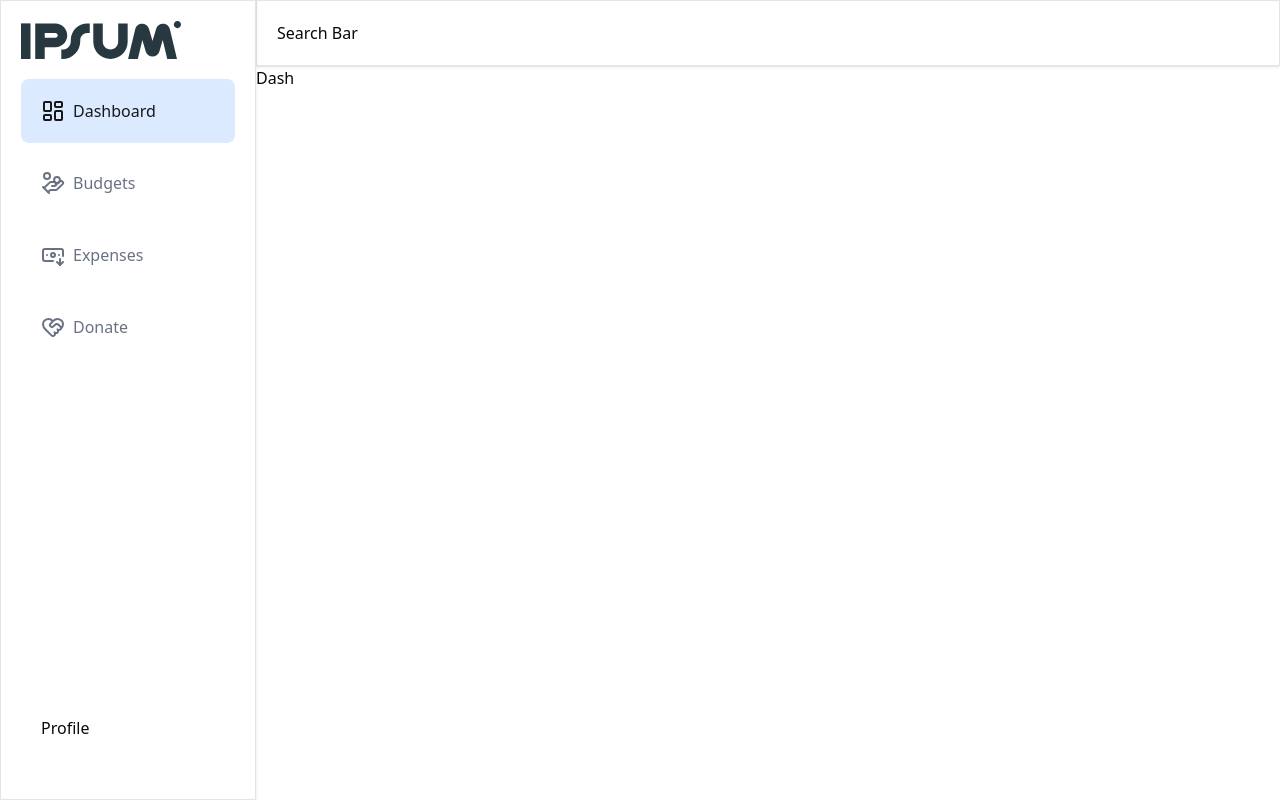
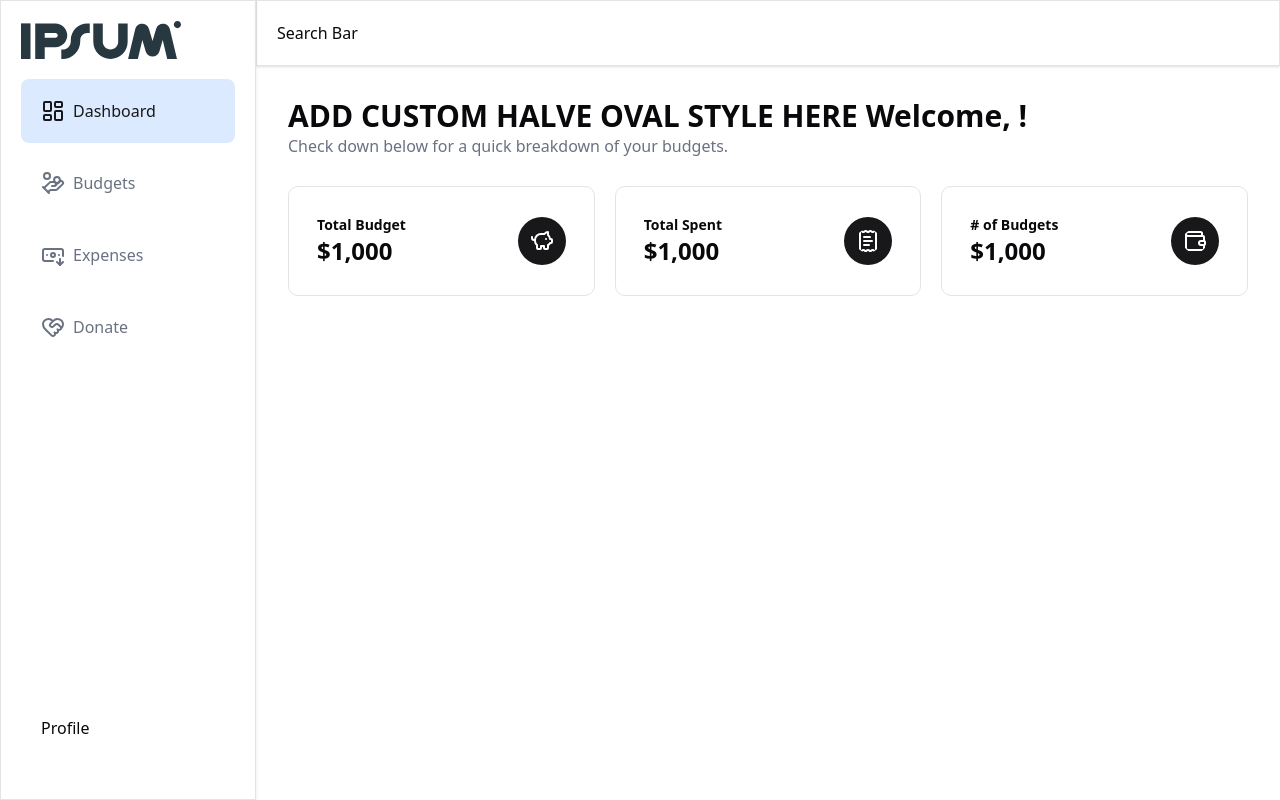
Before and after one commit to maxwellalvord/Money-Manager, a Next.js app: page /Dash in a window 1280 px wide. Built offline with nearby package versions, Linux system fonts and the light colour scheme; no server answers.

Commit message:
create card info component and start building out dash board, stylize top category cards

```diff
--- /dev/null
+++ b/app/(routes)/Dash/_components/CardInfo.jsx
@@ -0,0 +1,34 @@
+import { PiggyBank, ReceiptText, Wallet } from 'lucide-react'
+import React from 'react'
+
+function CardInfo({budgetList}) {
+
+
+  return (
+    <div className='mt-7 grid grid-cols-1 md:grid-cols-2 lg:grid-cols-3 gap-5'>
+        <div className='p-7 border rounded-lg flex items-center justify-between'>
+            <div>
+                <h2 className='text-sm font-bold'>Total Budget</h2>
+                <h2 className='font-bold text-2xl'>$1,000</h2>
+            </div>
+            <PiggyBank className='bg-primary p-3 h-12 w-12 rounded-full text-white'/>
+        </div>
+        <div className='p-7 border rounded-lg flex items-center justify-between'>
+            <div>
+                <h2 className='text-sm font-bold'>Total Spent</h2>
+                <h2 className='font-bold text-2xl'>$1,000</h2>
+            </div>
+            <ReceiptText className='bg-primary p-3 h-12 w-12 rounded-full text-white'/>
+        </div>
+        <div className='p-7 border rounded-lg flex items-center justify-between'>
+            <div>
+                <h2 className='text-sm font-bold'># of Budgets</h2>
+                <h2 className='font-bold text-2xl'>$1,000</h2>
+            </div>
+            <Wallet className='bg-primary p-3 h-12 w-12 rounded-full text-white'/>
+        </div>
+    </div>
+  )
+}
+
+export default CardInfo
--- a/app/(routes)/Dash/page.jsx
+++ b/app/(routes)/Dash/page.jsx
@@ -1,11 +1,45 @@
-import { UserButton } from '@clerk/nextjs'
-import React from 'react'
+"use client"
+import { UserButton, useUser } from '@clerk/nextjs'
+import React, { useEffect, useState } from 'react'
+import CardInfo from './_components/CardInfo'
+import { db } from '@/utils/dbConfig';
+import { Budgets, Expenses } from '@/utils/schema';
+import { desc, eq, getTableColumns, sql } from 'drizzle-orm';
 
 function Dash() {
+
+
+
+  const [budgetList, setBudgetList] = useState([]);
+  const {user} = useUser();
+  useEffect(()=>{
+    user && getBudgetList();
+  },[user])
+
+  // join budget and expense table to get budget list
+  const getBudgetList=async()=>{
+    const result = await db.select({
+      ...getTableColumns(Budgets),
+      totalSpend: sql `sum(${Expenses.amount})`.mapWith(Number),
+      totalItem: sql `count(${Expenses.id})`.mapWith(Number),
+    }).from(Budgets)
+    .leftJoin(Expenses, eq(Budgets.id, Expenses.budgetId))
+    .where(eq(Budgets.createdBy, user.primaryEmailAddress?.emailAddress))
+    .groupBy(Budgets.id)
+
+    .orderBy(desc(Budgets.id))
+
+    setBudgetList(result);
+  }
+
   return (
-    <div>
-      Dash
+    <div className='p-8'>
+      <div className=''>
+        <h2 className='font-bold text-3xl'>ADD CUSTOM HALVE OVAL STYLE HERE Welcome, {user?.firstName}!</h2>
+        <p className='text-gray-500'>Check down below for a quick breakdown of your budgets.</p>
+      </div>
 
+      <CardInfo budgetList={budgetList} />
     </div>
   )
 }
```
